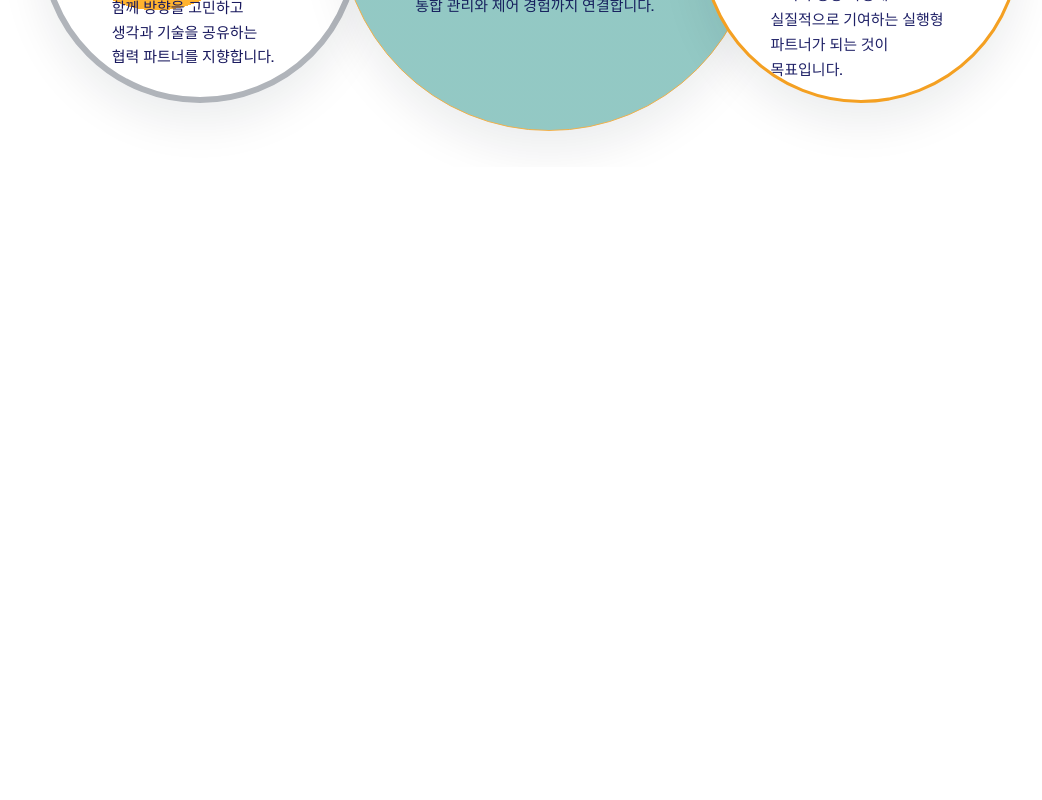
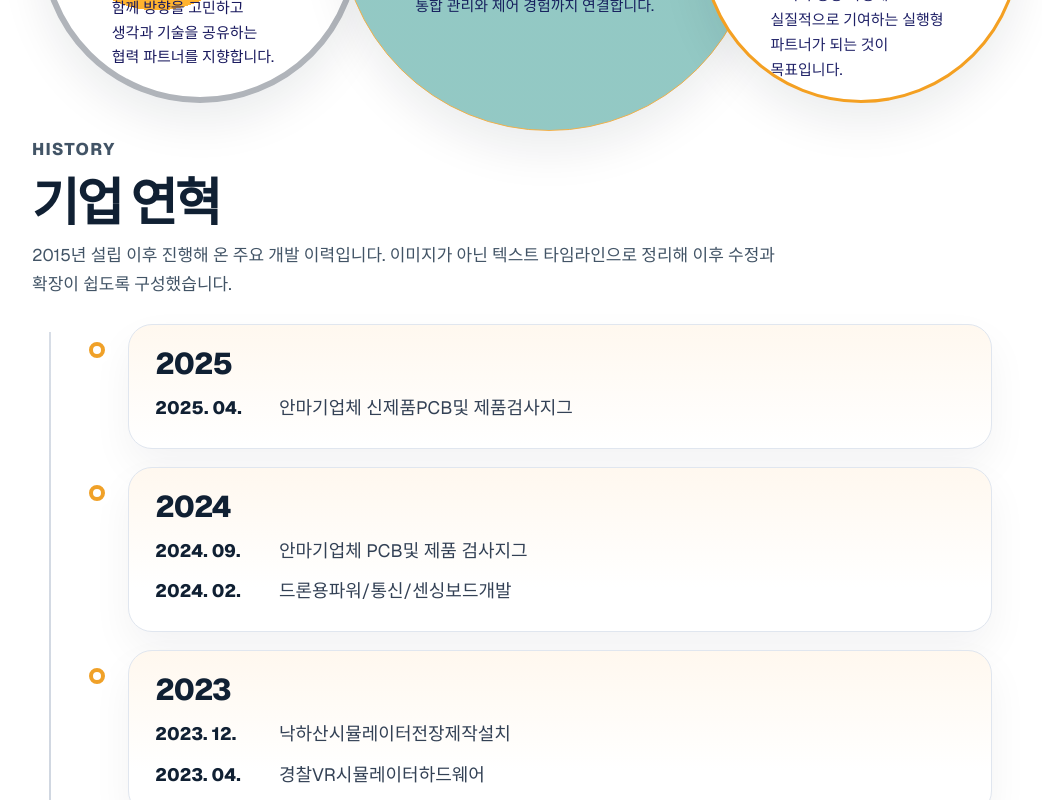
Before and after one commit to beomseodev/gasplplus-frontend, a Next.js app: page /about in a window 1280 px wide. Shown: the part 860-1660 px from the top of the page, without its empty margins (128-1170 px from the left). Before the commit the page ends 1027 px from the top, so only its background shows below. Built offline with nearby package versions, Linux system fonts and the light colour scheme.

Commit message:
feat: 회사소개에 기업연혁 추가

```diff
--- a/src/app/about/page.module.css
+++ b/src/app/about/page.module.css
@@ -152,6 +152,120 @@
   color: #b66500;
 }
 
+.history {
+  display: grid;
+  gap: 24px;
+}
+
+.historyHeader {
+  display: grid;
+  gap: 12px;
+  max-width: 760px;
+}
+
+.historyEyebrow {
+  font-size: 13px;
+  font-weight: 800;
+  letter-spacing: 0.08em;
+  text-transform: uppercase;
+  color: #c97707;
+}
+
+.historyHeader h2 {
+  font-size: clamp(34px, 4vw, 52px);
+  line-height: 1.02;
+  letter-spacing: -0.05em;
+  color: #102033;
+}
+
+.historyHeader p {
+  font-size: 17px;
+  line-height: 1.75;
+  color: #425466;
+}
+
+.timeline {
+  position: relative;
+  display: grid;
+  gap: 18px;
+  padding-left: 48px;
+}
+
+.timeline::before {
+  content: "";
+  position: absolute;
+  top: 8px;
+  bottom: 8px;
+  left: 17px;
+  width: 2px;
+  background: linear-gradient(180deg, #d7dde6 0%, #b9c2cf 100%);
+}
+
+.timelineGroup {
+  display: grid;
+  grid-template-columns: 34px minmax(0, 1fr);
+  gap: 14px;
+  align-items: start;
+}
+
+.timelineMarker {
+  position: relative;
+  z-index: 1;
+  display: flex;
+  justify-content: center;
+  padding-top: 18px;
+}
+
+.timelineDot {
+  width: 16px;
+  height: 16px;
+  border: 4px solid #f0a128;
+  border-radius: 999px;
+  background: #ffffff;
+  box-shadow: 0 0 0 6px rgba(255, 255, 255, 0.95);
+}
+
+.timelineCard {
+  display: grid;
+  gap: 14px;
+  padding: 24px 26px;
+  border: 1px solid #e0e6ef;
+  border-radius: 24px;
+  background:
+    linear-gradient(180deg, #fff8ef 0%, #ffffff 120px),
+    #ffffff;
+  box-shadow: 0 18px 40px rgba(15, 23, 42, 0.05);
+}
+
+.timelineYear {
+  font-size: 30px;
+  font-weight: 800;
+  line-height: 1;
+  letter-spacing: -0.04em;
+  color: #102033;
+}
+
+.timelineList {
+  display: grid;
+  gap: 10px;
+  padding: 0;
+  list-style: none;
+}
+
+.timelineList li {
+  display: grid;
+  grid-template-columns: 112px minmax(0, 1fr);
+  gap: 12px;
+  font-size: 18px;
+  line-height: 1.7;
+  color: #334155;
+}
+
+.timelineDate {
+  font-weight: 800;
+  color: #102033;
+}
+
 @media (max-width: 980px) {
   .pillars {
     grid-template-columns: 1fr;
@@ -176,6 +290,19 @@
 
   .development {
     transform: none;
+  }
+
+  .timeline {
+    padding-left: 28px;
+  }
+
+  .timeline::before {
+    left: 13px;
+  }
+
+  .timelineGroup {
+    grid-template-columns: 26px minmax(0, 1fr);
+    gap: 12px;
   }
 }
 
@@ -214,6 +341,40 @@
   .pillar p {
     font-size: 15px;
   }
+
+  .historyHeader p,
+  .timelineList li {
+    font-size: 16px;
+  }
+
+  .timelineList li {
+    grid-template-columns: 96px minmax(0, 1fr);
+  }
+
+  .timeline {
+    padding-left: 0;
+  }
+
+  .timeline::before {
+    display: none;
+  }
+
+  .timelineGroup {
+    grid-template-columns: 1fr;
+  }
+
+  .timelineMarker {
+    display: none;
+  }
+
+  .timelineCard {
+    padding: 22px 20px;
+    border-radius: 20px;
+  }
+
+  .timelineYear {
+    font-size: 26px;
+  }
 }
 
 @media (max-width: 560px) {
--- a/src/app/about/page.tsx
+++ b/src/app/about/page.tsx
@@ -1,5 +1,79 @@
 import sharedStyles from "../detail-page.module.css";
 import styles from "./page.module.css";
+
+const history = [
+  {
+    year: "2025",
+    items: [{ month: "04", text: "안마기업체 신제품PCB및 제품검사지그" }],
+  },
+  {
+    year: "2024",
+    items: [
+      { month: "09", text: "안마기업체 PCB및 제품 검사지그" },
+      { month: "02", text: "드론용파워/통신/센싱보드개발" },
+    ],
+  },
+  {
+    year: "2023",
+    items: [
+      { month: "12", text: "낙하산시뮬레이터전장제작설치" },
+      { month: "04", text: "경찰VR시뮬레이터하드웨어" },
+    ],
+  },
+  {
+    year: "2022",
+    items: [{ month: "11", text: "오토바이무선충전거치대개발양산" }],
+  },
+  {
+    year: "2021",
+    items: [{ month: "12", text: "마그네틱활용 복강경마킹장비개발" }],
+  },
+  {
+    year: "2020",
+    items: [{ month: "12", text: "드론 파워보드, 파워분배보드" }],
+  },
+  {
+    year: "2019",
+    items: [
+      { month: "12", text: "AI32채널 측정 및 디스플레이보드" },
+      { month: "11", text: "LYNX해군 패널류 성능개선" },
+      { month: "07", text: "반도체공정 웨이퍼온도측정" },
+    ],
+  },
+  {
+    year: "2018",
+    items: [
+      { month: "10", text: "태양광무선수로개폐장치" },
+      { month: "07", text: "잠수함시뮬레이터패널류7종개발" },
+      { month: "03", text: "자동차 휠 속도센서 WSS개발" },
+      { month: "03", text: "가로등150W LED드라이브&가시광통신" },
+    ],
+  },
+  {
+    year: "2017",
+    items: [
+      { month: "12", text: "LYXY CFT 성능개선사업 참여" },
+      { month: "03", text: "미래테크원 zigbee node 보드" },
+      { month: "03", text: "미래테크원 8W LED 등 개발" },
+      { month: "01", text: "신발건조기개발" },
+    ],
+  },
+  {
+    year: "2016",
+    items: [
+      { month: "12", text: "다목적실용위성 6호 Baseband TIU보드" },
+      { month: "06", text: "보카보카 커피로스터기계전장개발" },
+      { month: "01", text: "GRA시뮬레이터" },
+    ],
+  },
+  {
+    year: "2015",
+    items: [
+      { month: "12", text: "가스펠플러스 설립" },
+      { month: "12", text: "GRA시뮬레이터" },
+    ],
+  },
+];
 
 export default function AboutPage() {
   return (
@@ -61,6 +135,40 @@ export default function AboutPage() {
             </div>
           </article>
         </section>
+
+        <section className={styles.history} aria-labelledby="history-title">
+          <div className={styles.historyHeader}>
+            <p className={styles.historyEyebrow}>History</p>
+            <h2 id="history-title">기업 연혁</h2>
+            <p>
+              2015년 설립 이후 진행해 온 주요 개발 이력입니다. 이미지가 아닌
+              텍스트 타임라인으로 정리해 이후 수정과 확장이 쉽도록 구성했습니다.
+            </p>
+          </div>
+
+          <div className={styles.timeline}>
+            {history.map((group) => (
+              <article className={styles.timelineGroup} key={group.year}>
+                <div className={styles.timelineMarker} aria-hidden="true">
+                  <span className={styles.timelineDot} />
+                </div>
+                <div className={styles.timelineCard}>
+                  <p className={styles.timelineYear}>{group.year}</p>
+                  <ul className={styles.timelineList}>
+                    {group.items.map((item) => (
+                      <li key={`${group.year}-${item.month}-${item.text}`}>
+                        <span className={styles.timelineDate}>
+                          {group.year}. {item.month}.
+                        </span>
+                        <span>{item.text}</span>
+                      </li>
+                    ))}
+                  </ul>
+                </div>
+              </article>
+            ))}
+          </div>
+        </section>
       </main>
     </div>
   );
```
